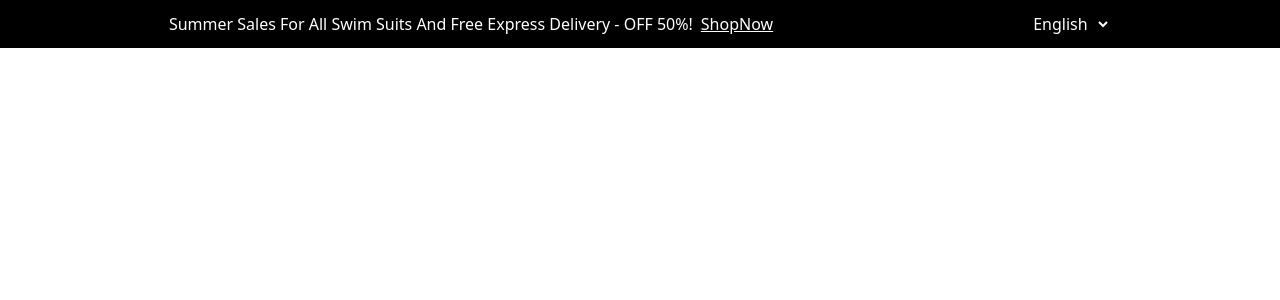
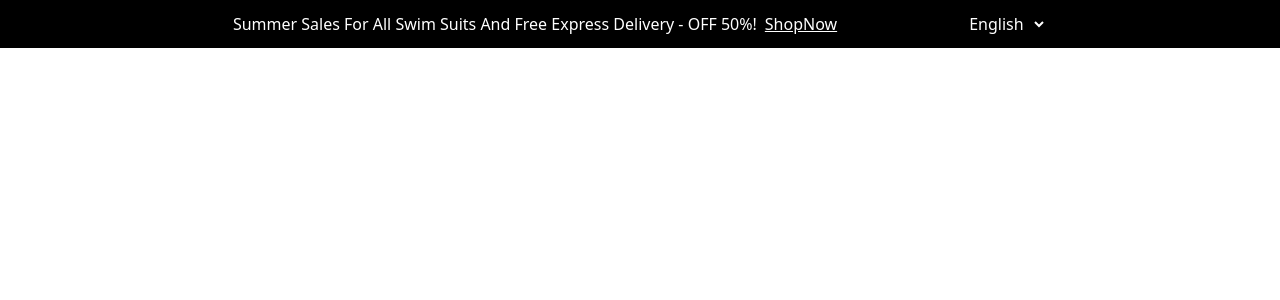
Before and after one commit to Awointa/e-commerce-store, a Next.js app: page /home in a window 1280 px wide. Shown: the top 300 px of the page. Built offline with nearby package versions, Linux system fonts and the light colour scheme.

Commit message:
feat: add anouncement bar

```diff
--- a/src/app/components/AnnouncementBar.tsx
+++ b/src/app/components/AnnouncementBar.tsx
@@ -2,7 +2,8 @@ import LanguageOptions from "./LanguageOptions";
 
 export default function announcementBar() {
 	return (
-		<div className="bg-black flex justify justify-center items-center gap-[20%]">
+		<div className="m-auto">
+			<div className="bg-black flex justify justify-center items-center gap-[10%]">
 				<div className=" text-white py-3 flex items-center justify-center gap-2">
 					<p>
 						Summer Sales For All Swim Suits And Free Express Delivery - OFF 50%!{" "}
@@ -12,5 +13,6 @@ export default function announcementBar() {
 
 				<LanguageOptions />
 			</div>
+		</div>
 	);
 }
```
Lines whose indentation alone changed are shown as unchanged.
